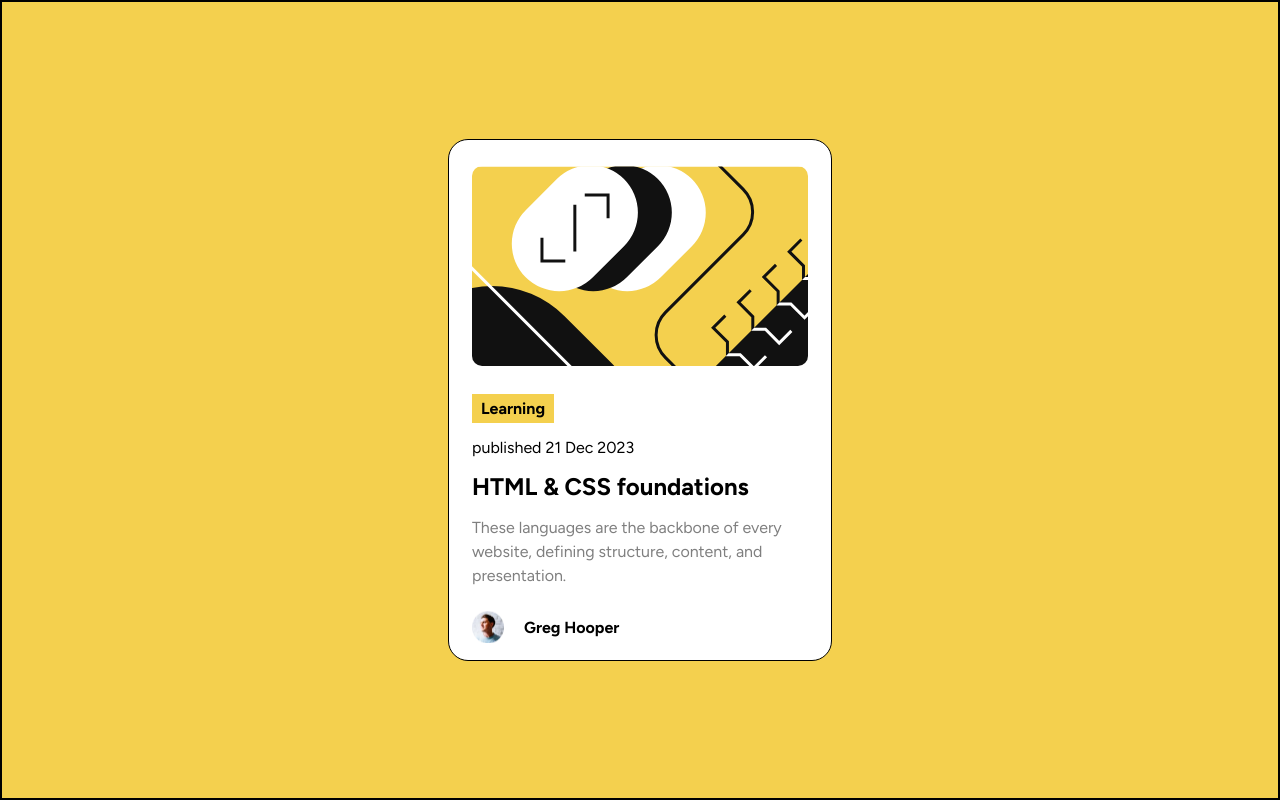
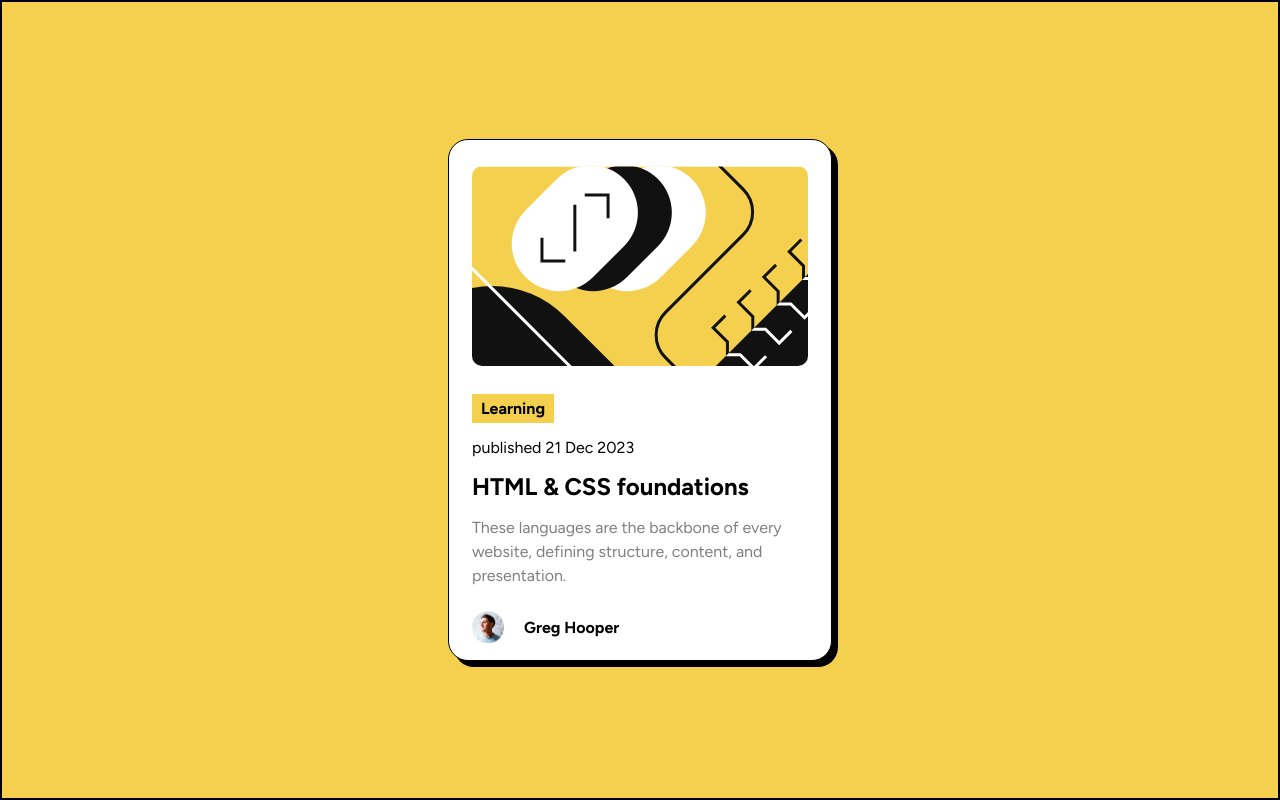
Before and after one commit to Mateoyy/blog-preview-card-main, a plain HTML site: page index.html in a window 1280 px wide. Drawn offline with Linux system fonts and the light colour scheme.

Commit message:
add shadow

```diff
--- a/style.css
+++ b/style.css
@@ -41,6 +41,7 @@ body {
 	flex-wrap: wrap;
 	align-content: space-around;
 	justify-content: space-around;
+    box-shadow: 6px 6px 0px;
 }
 
 .photo {
@@ -117,6 +118,7 @@ body {
 @media (max-width: 375px) {
     .card {
         width: 327px;
+        /* box-shadow: 6px 6px 0px; */
     }
 
     .photo {
```
